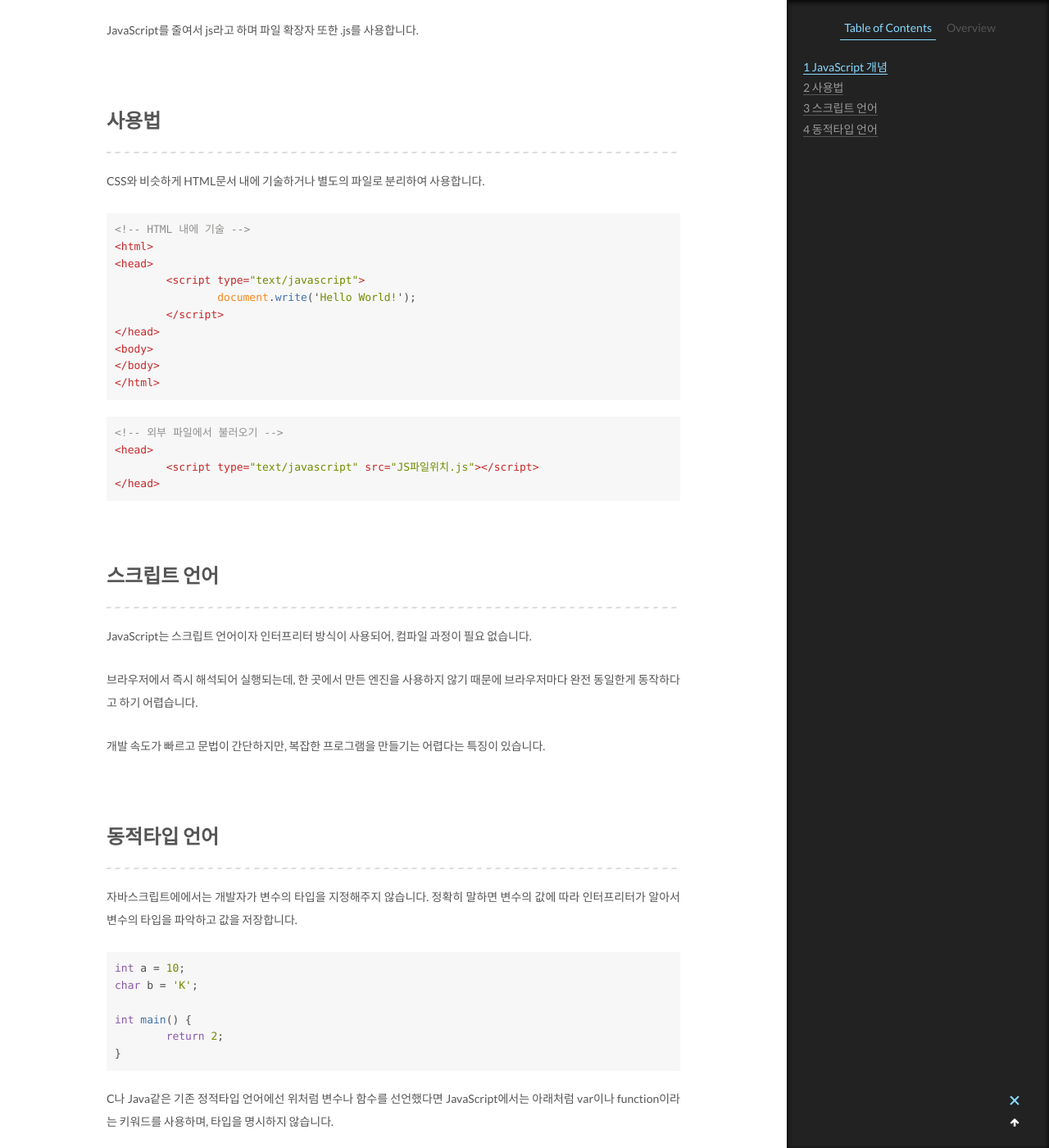
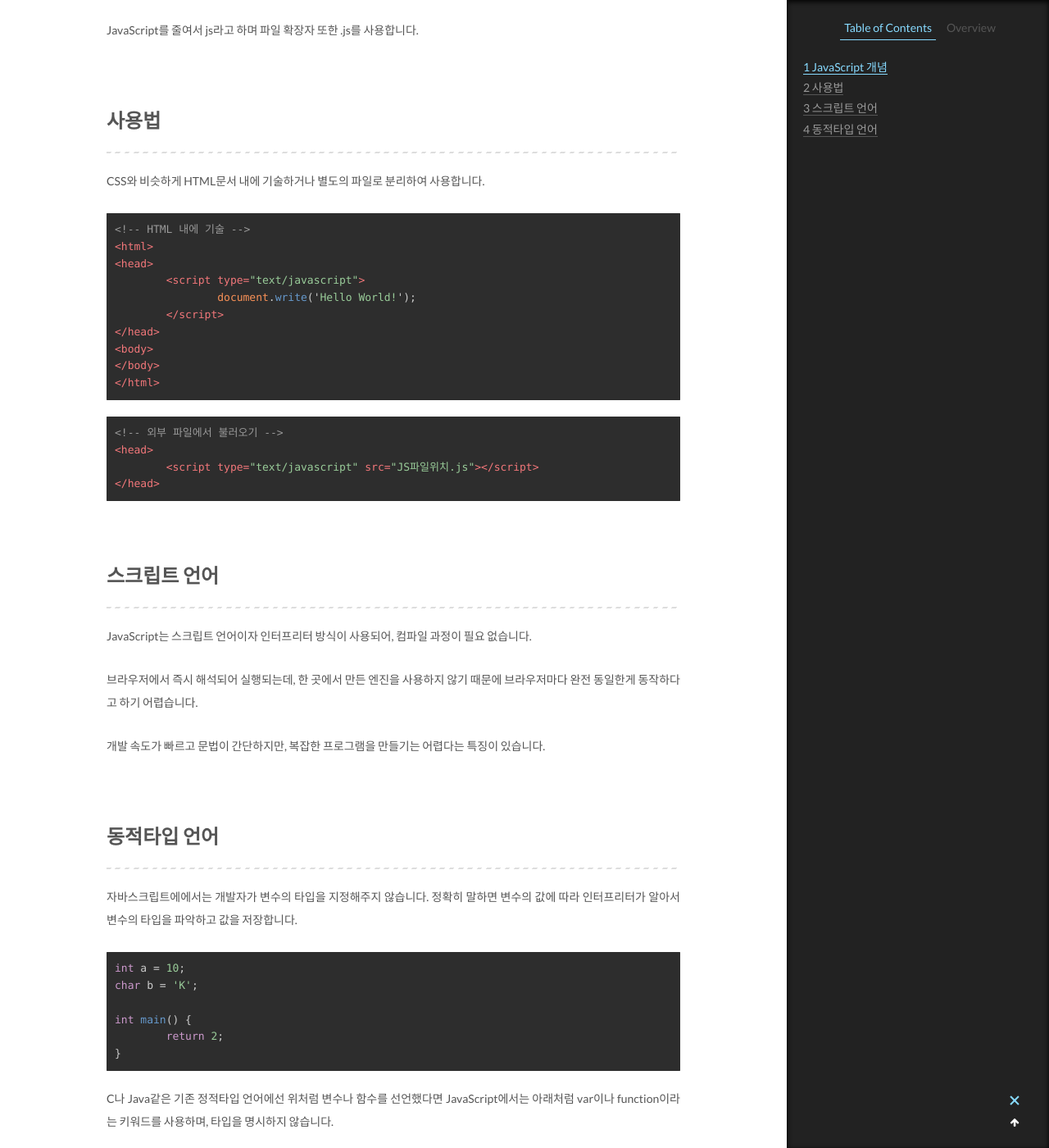
Before and after one commit to Lee-jisang/Lee-jisang.github.io, a Jekyll site: the page built from _posts/Language/2022-04-06-Java Script.md, in a window 1280 px wide and 1400 px high, scrolled down 629 px. Shown: the whole window at 82% size. Built offline with Jekyll 4.4.1, drawn with Linux system fonts in a browser that asks for light colours.

Commit message:
Update _config.yml

```diff
--- a/_config.yml
+++ b/_config.yml
@@ -351,7 +351,7 @@
 # Available value:
 #    normal | night | night eighties | night blue | night bright
 # https://github.com/chriskempson/tomorrow-theme
-highlight_theme: normal
+highlight_theme: night eighties
 
 
 # ---------------------------------------------------------------
@@ -710,3 +710,6 @@
 
 # Theme version
 version: 5.1.1
+
+# Timezone
+timezone: Asia/Seoul
```
